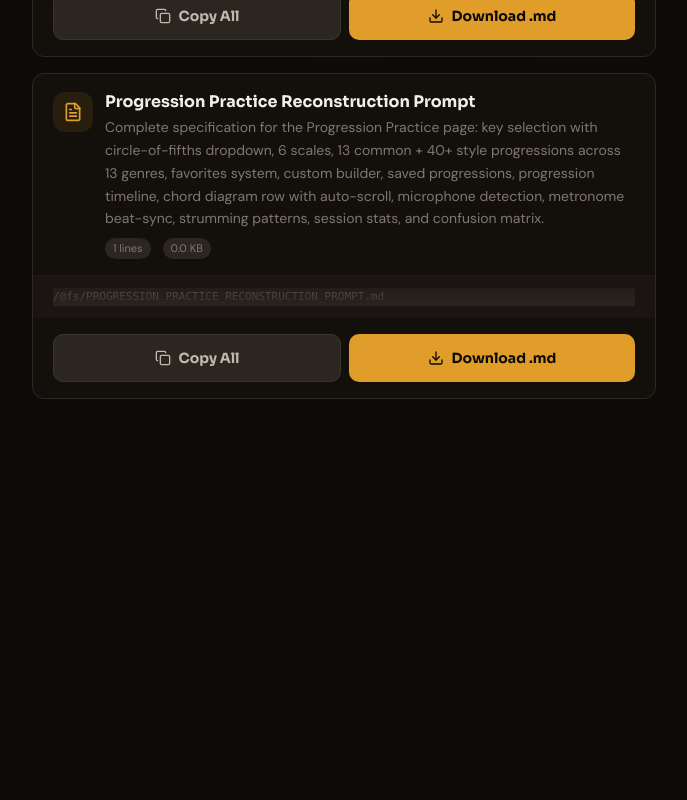
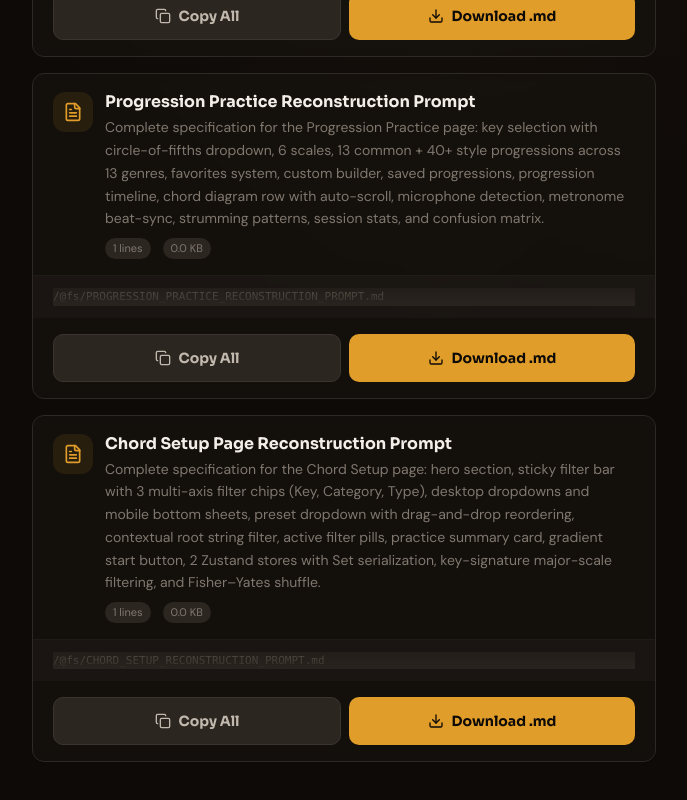
Before and after one commit to randysoller/FretMaster, a React (Vite) app: page /export in a window 1280 px wide. Shown: the part 1810-2610 px from the top of the page, without its empty margins (296-983 px from the left). Before the commit the page ends 2257 px from the top, so only its background shows below. Built offline with nearby package versions, Linux system fonts and the light colour scheme.

Commit message:
Create Chord Setup page reconstruction prompt

```diff
--- a/src/pages/ExportPrompts.tsx
+++ b/src/pages/ExportPrompts.tsx
@@ -10,6 +10,7 @@ import practicePagePromptRaw from '../../PRACTICE_PAGE_RECONSTRUCTION_PROMPT.md?
 import chordPlaybackPromptRaw from '../../CHORD_PLAYBACK_RECONSTRUCTION_PROMPT.md?raw';
 import chordLibraryPromptRaw from '../../CHORD_LIBRARY_RECONSTRUCTION_PROMPT.md?raw';
 import progressionPracticePromptRaw from '../../PROGRESSION_PRACTICE_RECONSTRUCTION_PROMPT.md?raw';
+import chordSetupPromptRaw from '../../CHORD_SETUP_RECONSTRUCTION_PROMPT.md?raw';
 
 interface ExportCardProps {
   title: string;
@@ -183,6 +184,12 @@ export default function ExportPrompts() {
             content={progressionPracticePromptRaw}
             filename="PROGRESSION_PRACTICE_RECONSTRUCTION_PROMPT.md"
           />
+          <ExportCard
+            title="Chord Setup Page Reconstruction Prompt"
+            description="Complete specification for the Chord Setup page: hero section, sticky filter bar with 3 multi-axis filter chips (Key, Category, Type), desktop dropdowns and mobile bottom sheets, preset dropdown with drag-and-drop reordering, contextual root string filter, active filter pills, practice summary card, gradient start button, 2 Zustand stores with Set serialization, key-signature major-scale filtering, and Fisher–Yates shuffle."
+            content={chordSetupPromptRaw}
+            filename="CHORD_SETUP_RECONSTRUCTION_PROMPT.md"
+          />
         </div>
       </div>
     </div>
```
Also changed, not shown: 1 other file (tests, documents, lock files or other folders).
